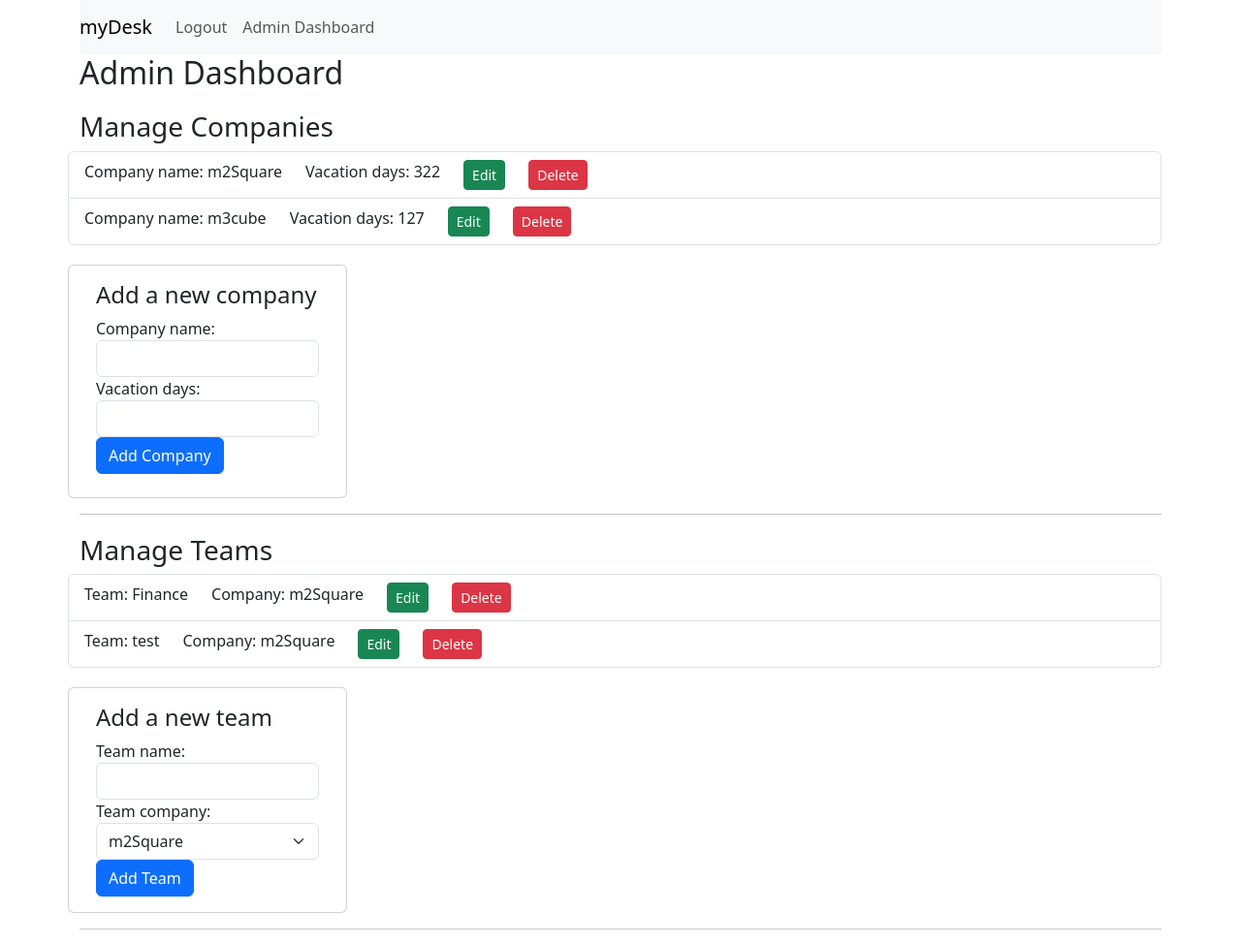
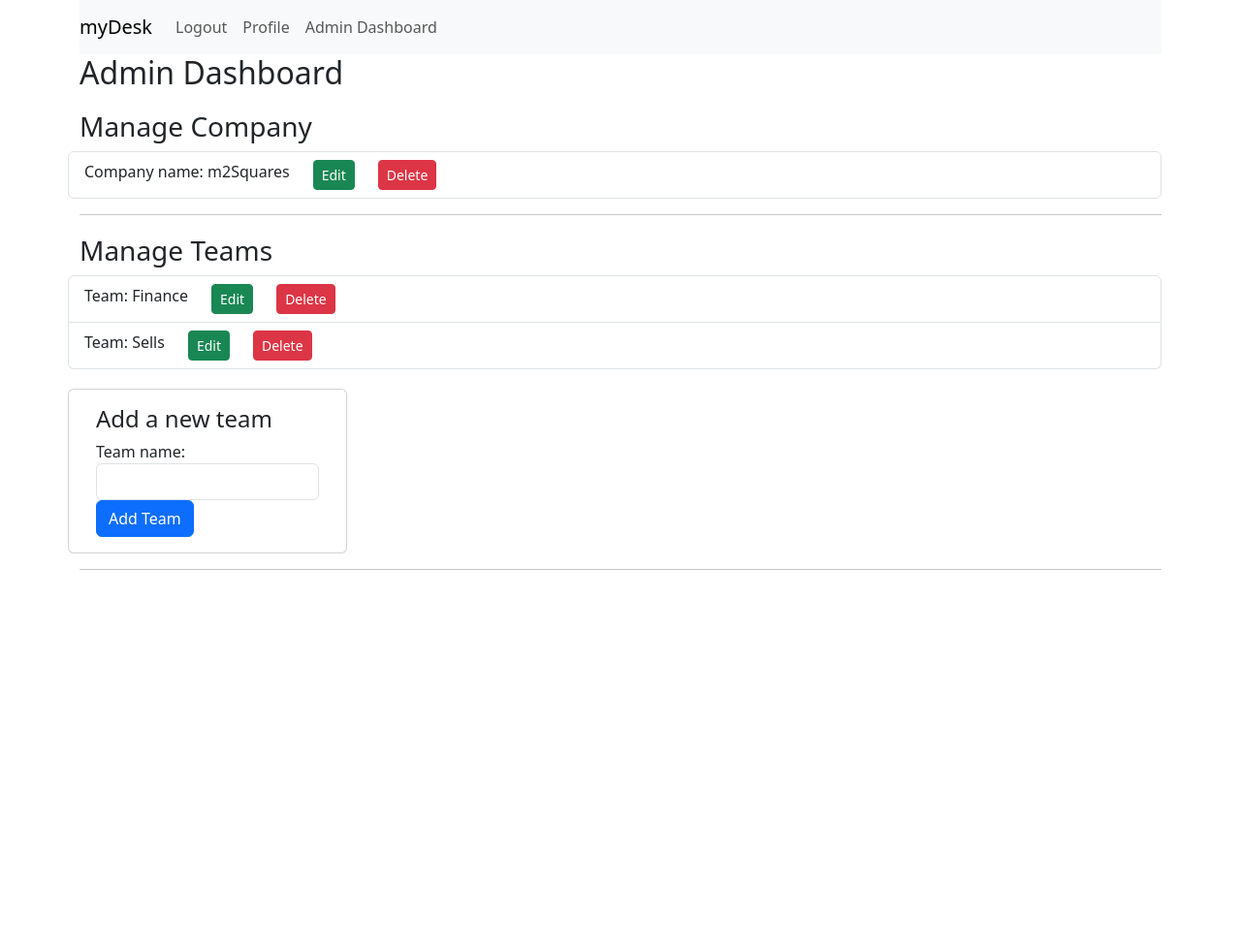
Before and after one commit to derblaueengel2003/capstone, a Django app: page /admin-dashboard in a window 1280 px wide. Shown: the whole page at 97% size. After the commit the page ends 588 px from the top, so only its background shows below. Run offline with Django 5.2, Linux system fonts and the light colour scheme; a user stored in the database is signed in; data comes from the database, SQL or seed files in the repository.

Commit message:
Create profile page. Vacation days in the profile not company. Only one company possible.

```diff
--- a/myDesk/admin.py
+++ b/myDesk/admin.py
@@ -1,8 +1,8 @@
 from django.contrib import admin
 
-from .models import Team, Employee, Company
+from .models import Team, Profile, Company
 
 # Register your models here.
 admin.site.register(Team)
-admin.site.register(Employee)
+admin.site.register(Profile)
 admin.site.register(Company)
--- a/myDesk/static/myDesk/index.js
+++ b/myDesk/static/myDesk/index.js
@@ -1,16 +1,18 @@
 //Fields and Labels must have the same index!
-const companyFields = ['company_name', 'vacation_days', 'company_id']
-const teamFields = ['team_name', 'team_company', 'team_id']
+const companyFields = ['company_name', 'company_id']
+const teamFields = ['team_name', 'team_id']
+// const employeeFields = ['firstname', 'lastname', 'team', 'role', 'employement_date', 'vacation_days', 'employee_id']
 
 document.addEventListener('DOMContentLoaded', function () {
   console.log('Dom Loaded');
     setSectionButtons('company', companyFields);
-    setSectionButtons('team', teamFields)
+    setSectionButtons('team', teamFields);
+    // setSectionButtons('employee', employeeFields);
 });
 
 function setSectionButtons(section, fields) {
 //EDIT BUTTON
-    const edit_buttons = document.querySelectorAll(`.edit-${section}-btn`);
+const edit_buttons = document.querySelectorAll(`.edit-${section}-btn`);
 edit_buttons.forEach((button, index) => {
   button.addEventListener(`click`, () => editRecord(index, section, fields));
 });
@@ -23,6 +25,7 @@ delete_buttons.forEach((button, index) => {
 
 //EDIT
 function editRecord(index, section, fields) {
+    console.log(index, section, fields)
   document.querySelectorAll(`.edit-${section}-view`)[index].style.display =
     'block';
   document.querySelectorAll(`.edit-${section}-btn`)[index].style.display =
@@ -30,6 +33,7 @@ function editRecord(index, section, fields) {
 
     document.querySelectorAll(`.edit-${section}-form`)[index].onsubmit = (e) => {
         // e.preventDefault();
+        console.log(e)
         const fieldValues = {}
         fields.forEach((field) => {
             fieldValues[`${field}`] = document.querySelectorAll(`.edit-${field}`)[index].value
--- a/myDesk/templates/myDesk/admin-dashboard.html
+++ b/myDesk/templates/myDesk/admin-dashboard.html
@@ -5,14 +5,13 @@
 
     <h2>Admin Dashboard</h2>
     <div class="row section">
-    <h3>Manage Companies</h3>
+    <h3>Manage Company</h3>
 {% if companies %}
     <ul class="list-group">
     {% for company in companies %}
         <li class="list-group-item company">
         <div class="row row-cols-auto">
         <div class="col company_name">Company name: <span>{{company.company_name}}</span></div>
-        <div class="col vacation_days">Vacation days: {{company.vacation_days}}</div>
         <div class="col">
             <button type="button" class="col btn btn-success btn-sm edit-company-btn">Edit</button>
         </div>
@@ -33,34 +32,20 @@
                 <label for="floatingName">Company name</label>
                 </div>
                 </div>
-                <div class="col">
-                <div class="form-floating">
-                <input type="number" class="edit-vacation_days form-control" id="floatingVacation" value="{{company.vacation_days}}" />
-              <label for="floatingVacation">Vacation days</label>
-              </div>
-              </div>
+
                 <input type="text" hidden class="edit-company_id" value="{{company.id}}" />
                 <input type="submit" class="btn btn-sm btn-primary" value="Save" />
             </form>
         </div>
-
         </li>
     {% endfor %}
     </ul>
-{% endif %}
-<div class="card section" style="width: 18rem;">
-<div class="card-body"><h4 class="card-title">Add a new company</h4>
-<div>
-<form action="{% url 'add_company' %}" method="post" class="form-label">
-        {% csrf_token %}
-        {{ company_form }}
-        <input class="btn btn-primary" type="submit" value="Add Company">
-    </form>
+
+
     </div>
-</div>
-</div>
-</div>
+
     <hr>
+<!-- MANAGE TEAM SECTION -->
     <div class="row section">
         <h3>Manage Teams</h3>
         {% if teams %}
@@ -69,7 +54,6 @@
                 <li class="list-group-item team">
                 <div class="row row-cols-auto">
                 <div class="col team_name">Team: <span>{{team.team_name}}</span></div>
-        <div class="col team_company">Company: {{team.team_company.company_name}}</div>
                 <div class="col">
                     <button type="button" class="col btn btn-success btn-sm edit-team-btn">Edit</button>
                 </div>
@@ -88,18 +72,6 @@
                         <div class="form-floating">
                             <input type="text" class="edit-team_name form-control" id="floatingNameTeam" value="{{team.team_name}}" />
                             <label for="floatingNameTeam">Team</label>
-                </div>
-                </div>
-                <div class="col">
-                <div class="form-floating">
-                <select class="edit-team_company form-select" aria-label="Small select example">
-                    <option value="{{team.team_company.id}}">{{team.team_company.company_name}}</option>
-                    {% for company in companies %}
-                    {% if company.id != team.team_company.id%}
-                    <option value="{{company.id}}">{{company.company_name}}</option>
-                    {% endif %}
-                    {% endfor %}
-                </select>
                         </div>
                     </div>
                         <input type="text" hidden class="edit-team_id" value="{{team.id}}" />
@@ -124,4 +96,82 @@
     </div>
     </div>
     <hr>
+<!-- END MANAGE TEAM SECTION -->
+
+
+ <!-- MANAGE EMPLOYEE SECTION -->
+    <!-- <div class="row section">
+        <h3>Manage Employees</h3>
+        {% if employees %}
+            <ul class="list-group">
+            {% for employee in employees %}
+                <li class="list-group-item employee">
+                <div class="row row-cols-auto">
+                <div class="col firstname">Firstname: <span>{{employee.firstname}}</span></div>
+                <div class="col lastname">Lastname: <span>{{employee.lastname}}</span></div>
+                <div class="col team">Team: <span>{{employee.team}}</span></div>
+                <div class="col role">Role: <span>{{employee.role}}</span></div>
+                <div class="col employemente_date">Employement Date: <span>{{employee.employement_date}}</span></div>
+                <div class="col vacation_days">Vacation Days: <span>{{employee.vacation_days}}</span></div>
+                <div class="col">
+                    <button type="button" class="col btn btn-success btn-sm edit-employee-btn">Edit</button>
+                </div>
+                 Delete employee record -->
+                <!-- <div class="col">
+                    <form class="col delete-employee-form">
+                        <input type="text" hidden class="delete-employee_id" value="{{employee.id}}" />
+                        <input type="submit" class="btn btn-danger btn-sm delete-employee-btn" value="Delete">
+                    </form>
+                </div>
+            </div> -->
+            <!-- Edit team infos -->
+            <!-- <div class="row g-2 edit-employee-view" style="display: none;">
+                <form class="edit-employee-form">
+                    <div class="col">
+                        <div class="form-floating">
+                            <input type="text" class="edit-firstname form-control" id="floatingFirstname" value="{{employee.firstname}}" />
+                            <label for="floatingFirstname">Firstname</label>
+                        </div>
+                        <div class="form-floating">
+                            <input type="text" class="edit-lastname form-control" id="floatingLastname" value="{{employee.lastname}}" />
+                            <label for="floatingLastname">Lastname</label>
+                        </div>
+                    </div>
+                        <input type="text" hidden class="edit-employee_id" value="{{employee.id}}" />
+                        <input type="submit" class="btn btn-sm btn-primary" value="Save" />
+                    </form>
+                </div>
+
+            </li>
+            {% endfor %}
+            </ul>
+        {% endif %}
+    <div class="card section" style="width: 18rem;">
+    <div class="card-body"><h4 class="card-title">Add a new employee</h4>
+    <div>
+    <form action="{% url 'add_employee' %}" method="post">
+            {% csrf_token %}
+            {{ employee_form }}
+            <input class="btn btn-primary" type="submit" value="Add Employee">
+        </form>
+    </div>
+    </div>
+    </div>
+    </div>
+    <hr> -->
+<!-- END MANAGE EMPLOYEE SECTION -->
+
+{% else %}
+    <div class="card section" style="width: 18rem;">
+    <div class="card-body"><h4 class="card-title">Company Infos</h4>
+    <div>
+    <form action="{% url 'add_company' %}" method="post" class="form-label">
+            {% csrf_token %}
+            {{ company_form }}
+            <input class="btn btn-primary" type="submit" value="Add Company">
+        </form>
+    </div>
+    </div>
+    </div>
+{% endif %}
 {% endblock %}
--- a/myDesk/templates/myDesk/layout.html
+++ b/myDesk/templates/myDesk/layout.html
@@ -18,6 +18,9 @@
                     {% if user.is_authenticated %}
                          <li class="nav-item">
                             <a class="nav-link" href="{% url 'logout' %}">Logout</a>
+                        </li>
+                         <li class="nav-item">
+                            <a class="nav-link" href="{% url 'edit_profile' %}">Profile</a>
                         </li>
                     {% else %}
                         <li class="nav-item">
--- a/myDesk/urls.py
+++ b/myDesk/urls.py
@@ -3,6 +3,7 @@ from . import views
 
 urlpatterns = [
     path("", views.index, name="index"),
+    path("edit-profile", views.edit_profile, name="edit_profile"),
     path("admin-dashboard", views.admin_dashboard, name="admin_dashboard"),
     path("add-company", views.company, name="add_company"),
     path("edit-company", views.edit_company, name="edit_company"),
@@ -10,4 +11,7 @@ urlpatterns = [
     path("add-team", views.team, name="add_team"),
     path("edit-team", views.edit_team, name="edit_team"),
     path("delete-team", views.delete_team, name="delete_team"),
+    path("add-employee", views.employee, name="add_employee"),
+    path("edit-employee", views.edit_employee, name="edit_employee"),
+    path("delete-employee", views.delete_employee, name="delete_employee"),
 ]
--- a/myDesk/views.py
+++ b/myDesk/views.py
@@ -1,45 +1,72 @@
 from django.shortcuts import render
-from django.http import HttpResponseRedirect
+from django.http import HttpResponseRedirect, HttpResponse
 from django.urls import reverse
 from django.contrib.auth.decorators import login_required
-from .models import Company, Team, Employee
+from .models import Company, Team, Profile
+from django.contrib.auth.models import User
 from django import forms
 from django.views.decorators.csrf import csrf_exempt
 import json
 from django.http import JsonResponse
 from django.forms import ModelChoiceField, CharField
+from django.contrib import messages
+
 
 
 class CompanyForm(forms.ModelForm):
     class Meta:
         model = Company
-        fields = ['company_name', 'vacation_days', 'id']
+        fields = ['company_name', 'id']
         widgets = {
             "company_name": forms.TextInput(attrs={'class': 'form-control'}),
-            "vacation_days": forms.TextInput(attrs={'type': 'number','class': 'form-control'}),
         }
 
 class TeamForm(forms.ModelForm):
     class Meta:
         model = Team
-        fields = ["team_name", "team_company", "id"]
+        fields = ["team_name", "id"]
         widgets = {
             "team_name": forms.TextInput(attrs={'class': 'form-control'}),
         }
-    class MyModelChoiceField(ModelChoiceField):
-        def label_from_instance(self, obj):
-            return obj.company_name
 
-    team_company = MyModelChoiceField(queryset=Company.objects.all(), required=True, empty_label=None, widget=forms.Select(attrs={'class': 'form-select'}))
+class UserForm(forms.ModelForm):
+    class Meta:
+        model = User
+        fields = ('first_name', 'last_name', 'email')
+
+class ProfileForm(forms.ModelForm):
+    class Meta:
+        model = Profile
+        fields = ["user", "team", "role", "employement_date", "vacation_days", "id"]
 
 def index(request):
-    return render(request, "myDesk/index.html", {})
+    return render(request, "myDesk/index.html")
+
+def edit_profile(request):
+    if request.method == 'POST':
+        user_form = UserForm(request.POST, instance=request.user)
+        # profile_form = ProfileForm(request.POST, instance=request.user.profile)
+        # if user_form.is_valid() and profile_form.is_valid():
+        if user_form.is_valid():
+            user_form.save()
+            # profile_form.save()
+            messages.success(request, ('Your profile was successfully updated!'))
+
+        else:
+            messages.error(request, ('Please correct the error below.'))
+    else:
+        user_form = UserForm(instance=request.user)
+        # profile_form = ProfileForm(instance=request.user.profile)
+    return render(request, 'myDesk/profile.html', {
+        'user_form': user_form,
+        # 'profile_form': profile_form
+    })
 
 @login_required()
 def admin_dashboard(request):
     companies = Company.objects.all().order_by('company_name').values()
-    teams = Team.objects.all().order_by('team_company')
-    employees = Employee.objects.all().order_by('employee_lastname').values()
+    teams = Team.objects.all().order_by('team_name').values()
+    employees = Profile.objects.all()
 
     #If the user has is_staff permission then he can access the admin
     #dashboard. Otherwise he will be redirect to the homepage
@@ -49,7 +76,9 @@ def admin_dashboard(request):
             "teams": teams,
             "employees": employees,
             "company_form": CompanyForm(),
-            "team_form": TeamForm()
+            "team_form": TeamForm(),
+            "profile_form": ProfileForm(),
+            "user_form": UserForm(),
         })
     else:
         return HttpResponseRedirect(reverse("index"))
@@ -61,7 +90,6 @@ def company(request):
         if form.is_valid():
             new_company = Company(
                 company_name=form.cleaned_data["company_name"],
-                vacation_days=form.cleaned_data["vacation_days"],
                 )
             new_company.save()
 
@@ -72,7 +100,6 @@ def edit_company(request):
     data = json.loads(request.body)
     company = Company.objects.get(pk=data['company_id'])
     company.company_name = data['company_name']
-    company.vacation_days = data['vacation_days']
     company.save()
     return JsonResponse(company.serialize())
 
@@ -89,7 +116,6 @@ def team(request):
         if form.is_valid():
             new_team = Team(
                 team_name=form.cleaned_data["team_name"],
-                team_company=form.cleaned_data["team_company"],
                 )
             new_team.save()
 
@@ -101,7 +127,6 @@ def edit_team(request):
     team = Team.objects.get(pk=data['team_id'])
 
     team.team_name = data['team_name']
-    team.team_company = Company.objects.get(pk=data['team_company'])
     team.save()
     return JsonResponse(team.serialize())
 
@@ -111,3 +136,35 @@ def delete_team(request):
     team_to_delete = Team.objects.get(pk=data['team_id'])
     team_to_delete.delete()
     return JsonResponse(team_to_delete.serialize())
+
+def employee(request):
+    if request.method == "POST":
+        print(request)
+        form = ProfileForm(request.POST)
+        if form.is_valid():
+            new_employee = Profile(
+                team=form.cleaned_data["team"],
+                role=form.cleaned_data["role"],
+                employement_date=form.cleaned_data["employement_date"],
+                vacation_days=form.cleaned_data["vacation_days"],
+                )
+            new_employee.save()
+
+    return HttpResponseRedirect(reverse("admin_dashboard"))
+
+@csrf_exempt
+def edit_employee(request):
+    data = json.loads(request.body)
+    employee = Profile.objects.get(pk=data['employee_id'])
+
+    employee.save()
+    return JsonResponse(employee.serialize())
+
+
+#da rivedere, meglio disattivare che cancellare
+@csrf_exempt
+def delete_employee(request):
+    data = json.loads(request.body)
+    employee_to_delete = Profile.objects.get(pk=data['employee_id'])
+    employee_to_delete.delete()
+    return JsonResponse(employee_to_delete.serialize())
```
Also changed, not shown: authenticate/views.py (+12 -2 lines), myDesk/models.py (+32 -19 lines), myDesk/templates/myDesk/profile.html (added, +35 -0 lines), db.sqlite3, myDesk/Readme.md (added), myDesk/migrations/0001_initial.py, myDesk/migrations/0002_alter_profile_role.py (added). Lines whose indentation alone changed are shown as unchanged.
